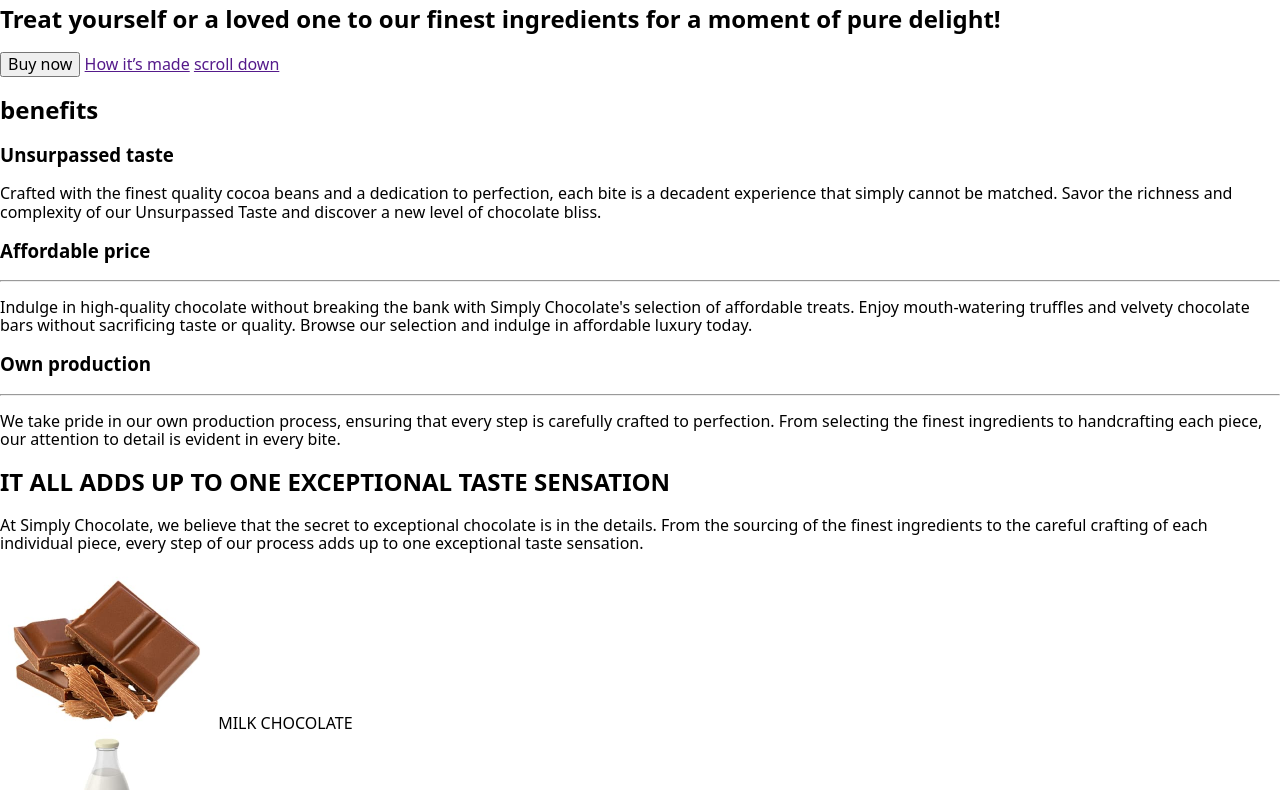
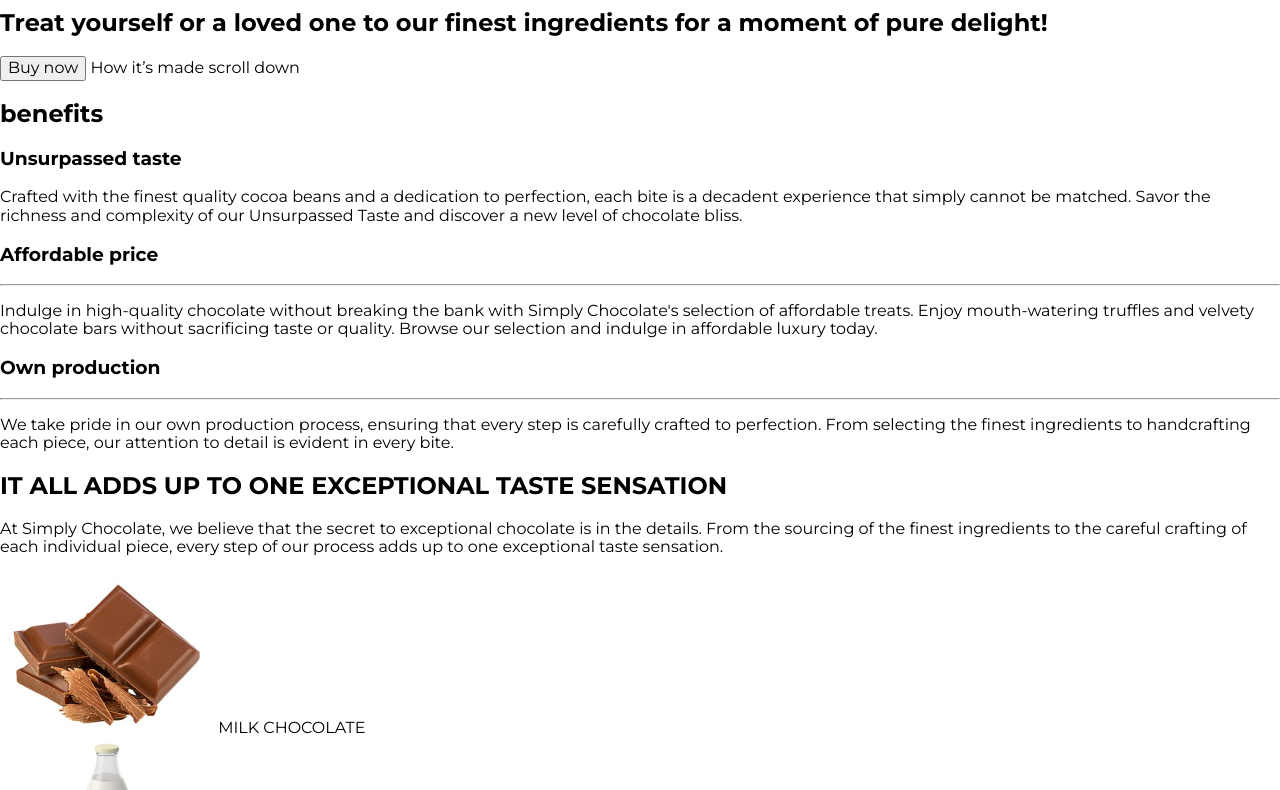
Before and after one commit to dvankevich/exercises, a plain HTML site: page chocolate/index.html in a window 1280 px wide. Shown: the part 180-970 px from the top of the page. Drawn offline with nearby package versions, Linux system fonts and the light colour scheme.

Commit message:
remove default setting for a al ul tags

```diff
--- a/chocolate/css/styles.css
+++ b/chocolate/css/styles.css
@@ -5,3 +5,13 @@ ol {
   margin: 0;
   padding: 0;
 }
+
+/* прибираємо підкреслення для посилань */
+a {
+  text-decoration: none;
+  color: inherit;
+}
+
+body {
+  font-family: "Montserrat", sans-serif;
+}
```
